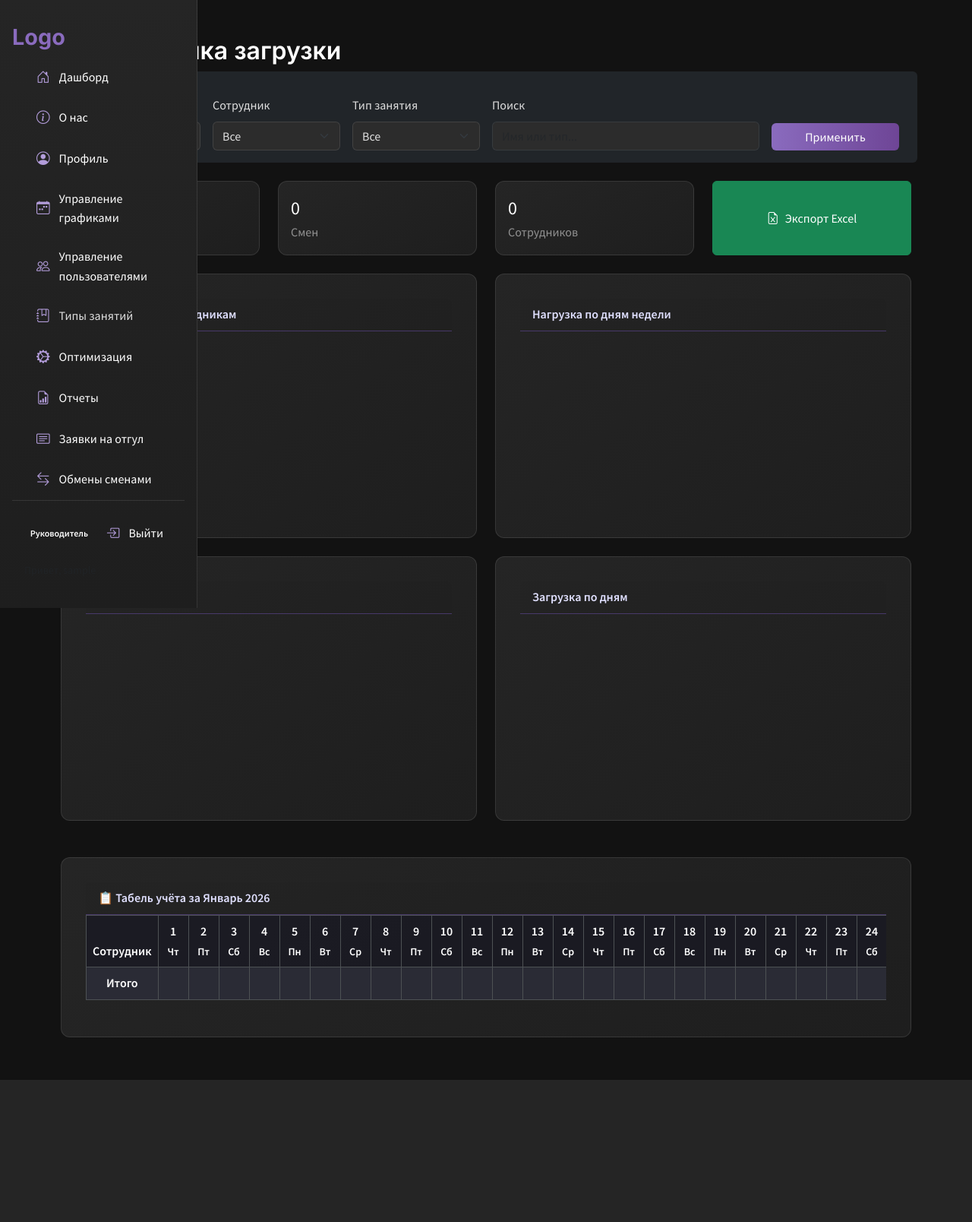
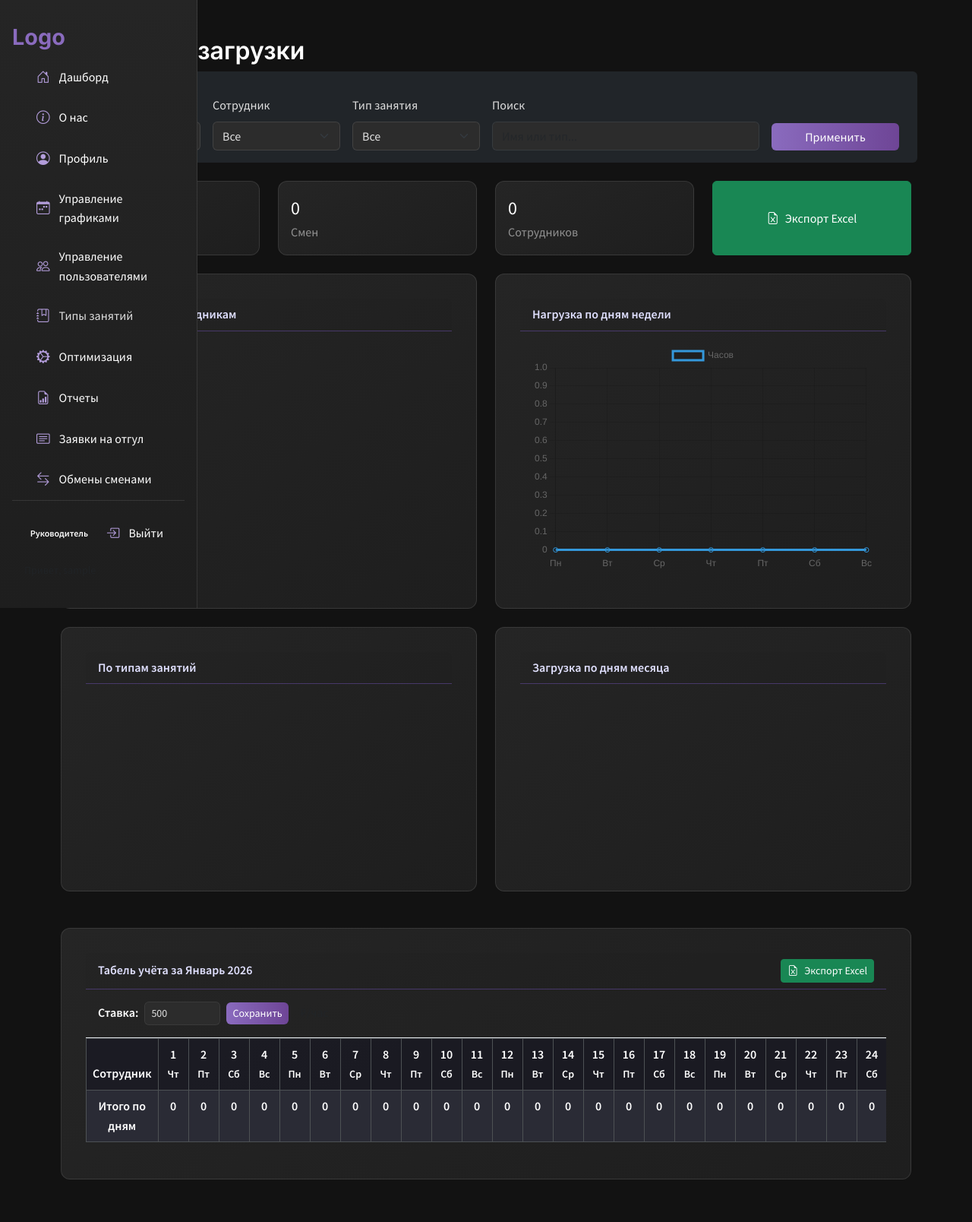
Before and after one commit to milli-2005/cursach_flexible_schedule, a Django app: page /reports/ in a window 1280 px wide. Shown: the whole page at 76% size. Before the commit the page ends 1421 px from the top, so only its background shows below. Run offline with Django 5.2, Linux system fonts and the light colour scheme; the visitor is signed in with stand-in values (Sample User, id 1); data comes from the database, SQL or seed files in the repository; data that the repository does not hold is empty; a map, chart or similar area stays blank; parts of the project's set-up code (start-up, migrations or seed data) failed here and were passed over.

Commit message:
УРААААА, графики отображаются, можно изменить ставку за час (но по дефолту), все правильно считается: часы и по дням, и за весь период, и зп " - " при выходе из аккаунта, цена возвращается по дефолту, экспорт пока не работает, сделать выбор периода в календарике

```diff
--- a/schedule_optimizer/core/templatetags/custom_filters.py
+++ b/schedule_optimizer/core/templatetags/custom_filters.py
@@ -12,3 +12,12 @@ def hadd(value, arg):
         return float(value) + float(arg)
     except (ValueError, TypeError):
         return value
+
+
+#    Это гарантирует целые числа без .0.
+@register.filter
+def multiply(value, arg):
+    try:
+        return int(float(value) * float(arg))
+    except (ValueError, TypeError):
+        return 0
--- a/schedule_optimizer/core/views.py
+++ b/schedule_optimizer/core/views.py
@@ -937,6 +937,19 @@ def reports_view(request):
         messages.error(request, "Доступ запрещён.")
         return redirect('dashboard')
 
+    # Ставка за час (по умолчанию 500 руб)
+    hour_rate = request.session.get('hour_rate', 500)
+    if 'set_hour_rate' in request.GET:
+        try:
+            new_rate = float(request.GET['hour_rate'])
+            if new_rate >= 0:
+                request.session['hour_rate'] = new_rate
+                hour_rate = new_rate
+                messages.success(request, f"Ставка обновлена: {hour_rate} ₽/час")
+        except ValueError:
+            messages.error(request, "Введите корректную ставку")
+
+
     period = request.GET.get('period', 'month')
     employee_id = request.GET.get('employee')
     workout_id = request.GET.get('workout')
@@ -998,6 +1011,12 @@ def reports_view(request):
         workout_hours[a.workout_type.name] += dur
         date_hours[a.date] += dur
 
+    # === СУММА ЧАСОВ ПО ДНЯМ (для строки "Итого по дням") ===
+    daily_totals = []
+    for d in all_dates:
+        total = sum(data[emp.id].get(d, 0) for emp in employees)
+        daily_totals.append(int(total))  # целое число
+
     total_hours = {}
     total_shifts = {}
     for emp in employees:
@@ -1035,6 +1054,8 @@ def reports_view(request):
         'total_all_assignments': assignments.count(),
         'active_employees': len(employees),
         'chart_data_json': json.dumps(chart_data, ensure_ascii=False),
+        'hour_rate': hour_rate,
+        'daily_totals': daily_totals,
     }
     return render(request, 'core/reports/reports.html', context)
 
--- a/schedule_optimizer/templates/core/reports/reports.html
+++ b/schedule_optimizer/templates/core/reports/reports.html
@@ -5,7 +5,8 @@
 
 {% block content %}
 <div class="management-container">
-    <h2 class="mb-4">📊 Аналитика загрузки</h2>
+    <h2 class="mb-4">Аналитика загрузки</h2>
+</div>
 
     <!-- ФИЛЬТРЫ -->
     <form method="get" class="row g-3 mb-4 p-3 bg-dark rounded">
@@ -98,17 +99,38 @@
         </div>
         <div class="col-lg-6 mb-4">
             <div class="card h-100">
-                <div class="card-header">Загрузка по дням</div>
+                <div class="card-header">Загрузка по дням месяца</div>
                 <div class="card-body"><canvas id="chart-dates" height="200"></canvas></div>
             </div>
         </div>
     </div>
 
-    <!-- ТАБЕЛЬ -->
+    <!-- === ТАБЕЛЬ УЧЁТА РАБОЧЕГО ВРЕМЕНИ === -->
 <div class="card mb-4">
     <div class="card-header d-flex justify-content-between align-items-center">
-            <span>📋 Табель учёта за {{ all_dates.0|date:"F Y" }}</span>
+        <span>Табель учёта за {{ all_dates.0|date:"F Y" }}</span>
+        <a href="{% url 'export_operational_excel' %}?{% if period %}period={{ period }}&{% endif %}{% if employee_id != 'all' %}employee={{ employee_id }}&{% endif %}{% if workout_id != 'all' %}workout={{ workout_id }}&{% endif %}{% if search_query %}search={{ search_query }}{% endif %}"
+           class="btn btn-success btn-sm">
+            <i class="bi bi-file-earmark-excel me-2"></i>Экспорт Excel
+        </a>
     </div>
+
+    <!-- СТАВКА ЗА ЧАС — ВНУТРИ КАРТОЧКИ -->
+    <div class="card-body border-bottom">
+        <form method="get" class="d-inline-flex align-items-center gap-2">
+            {% for key, value in request.GET.items %}
+                {% if key != 'hour_rate' and key != 'set_hour_rate' %}
+                    <input type="hidden" name="{{ key }}" value="{{ value }}">
+                {% endif %}
+            {% endfor %}
+            <strong>Ставка:</strong>
+            <input type="number" name="hour_rate" value="{{ hour_rate }}" min="0" step="1" class="form-control form-control-sm" style="width:100px;">
+            <button type="submit" name="set_hour_rate" class="btn btn-sm btn-primary">Сохранить</button>
+            <span class="ms-2 text-muted">₽/час</span>
+        </form>
+    </div>
+
+    <!-- ТАБЛИЦА -->
     <div class="card-body p-0">
         <div class="table-responsive">
             <table class="table table-bordered table-dark text-center">
@@ -120,8 +142,8 @@
                                 {{ d.day }}<br><small>{{ d|date:"D" }}</small>
                             </th>
                         {% endfor %}
-                            <th>Смен</th>
                         <th>Часов</th>
+                        <th>ЗП</th>
                     </tr>
                 </thead>
                 <tbody>
@@ -131,42 +153,37 @@
                             {% for d in all_dates %}
                                 {% with hours=data|get_item:emp.id|get_item:d %}
                                     <td class="{% if hours > 0 %}bg-success text-white{% else %}bg-light text-dark{% endif %}">
-                                            {% if hours > 0 %}{{ hours|floatformat:1 }}{% else %}0{% endif %}
+                                        {% if hours > 0 %}{{ hours|floatformat:0 }}{% else %}0{% endif %}
                                     </td>
                                 {% endwith %}
                             {% endfor %}
-                                <td>{{ total_shifts|get_item:emp.id }}</td>
-                                <td>{{ total_hours|get_item:emp.id }}</td>
+                            <td>{{ total_hours|get_item:emp.id|floatformat:0 }}</td>
+                            <td>{{ total_hours|get_item:emp.id|multiply:hour_rate|floatformat:0 }}</td>
                         </tr>
                     {% endfor %}
+
+                    <!-- ИТОГО ПО ДНЯМ -->
                     <tr class="fw-bold bg-secondary">
-                            <td>Итого</td>
-                            {% for d in all_dates %}
-                                <td>
-                                    {% with total=0 %}
-                                        {% for emp in employees %}
-                                            {% with h=data|get_item:emp.id|get_item:d %}
-                                                {% if h > 0 %}
-                                                    {% with total=total|hadd:h %}
-                                                        {{ total|floatformat:1 }}
-                                                    {% endwith %}
-                                                {% endif %}
-                                            {% endwith %}
+    <td>Итого по дням</td>
+    {% for total in daily_totals %}
+        <td>{{ total|floatformat:0 }}</td>
     {% endfor %}
-                                    {% endwith %}
-                                </td>
-                            {% endfor %}
-                            <td>{{ total_shifts.values|length }}</td>
-                            <td>{{ total_all_hours|floatformat:2 }}</td>
+    <td>{{ total_all_hours|floatformat:0 }}</td>
+    <td>{{ total_all_hours|multiply:hour_rate|floatformat:0 }}</td>
 </tr>
                 </tbody>
             </table>
         </div>
     </div>
 </div>
+
 </div>
 
-<!-- ДАННЫЕ ДЛЯ ГРАФИКОВ -->
+
+
+
+
+<!-- ДАННЫЕ -->
 <script id="report-data" type="application/json">
 {{ chart_data_json|safe }}
 </script>
@@ -191,7 +208,14 @@ document.addEventListener('DOMContentLoaded', function() {
     if (empEl && data.empNames?.length > 0) {
         new Chart(empEl.getContext('2d'), {
             type: 'bar',
-             { labels: data.empNames, datasets: [{ label: 'Часов',  data.empValues, backgroundColor: '#9b59b6' }] },
+            data: {
+                labels: data.empNames,
+                datasets: [{
+                    label: 'Часов',
+                    data: data.empValues,
+                    backgroundColor: '#9b59b6'
+                }]
+            },
             options: { responsive: true, scales: { y: { beginAtZero: true } } }
         });
     }
@@ -201,7 +225,16 @@ document.addEventListener('DOMContentLoaded', function() {
     if (daysEl && data.dayLabels?.length > 0) {
         new Chart(daysEl.getContext('2d'), {
             type: 'line',
-             { labels: data.dayLabels, datasets: [{ label: 'Часов',  data.dayValues, borderColor: '#3498db', fill: false, tension: 0.3 }] },
+            data: {
+                labels: data.dayLabels,
+                datasets: [{
+                    label: 'Часов',
+                    data: data.dayValues,
+                    borderColor: '#3498db',
+                    fill: false,
+                    tension: 0.3
+                }]
+            },
             options: { responsive: true, scales: { y: { beginAtZero: true } } }
         });
     }
@@ -211,7 +244,13 @@ document.addEventListener('DOMContentLoaded', function() {
     if (wtEl && data.workoutLabels?.length > 0) {
         new Chart(wtEl.getContext('2d'), {
             type: 'doughnut',
-             { labels: data.workoutLabels, datasets: [{  data.workoutValues, backgroundColor: ['#e74c3c', '#3498db', '#2ecc71', '#f39c12'] }] },
+            data: {
+                labels: data.workoutLabels,
+                datasets: [{
+                    data: data.workoutValues,
+                    backgroundColor: ['#e74c3c', '#3498db', '#2ecc71', '#f39c12']
+                }]
+            },
             options: { responsive: true, plugins: { legend: { position: 'right' } } }
         });
     }
@@ -221,7 +260,14 @@ document.addEventListener('DOMContentLoaded', function() {
     if (datesEl && data.dateLabels?.length > 0) {
         new Chart(datesEl.getContext('2d'), {
             type: 'bar',
-             { labels: data.dateLabels, datasets: [{ label: 'Часов',  data.dateValues, backgroundColor: '#3498db' }] },
+            data: {
+                labels: data.dateLabels,
+                datasets: [{
+                    label: 'Часов',
+                    data: data.dateValues,
+                    backgroundColor: '#3498db'
+                }]
+            },
             options: { responsive: true, scales: { y: { beginAtZero: true } } }
         });
     }
```
Lines whose indentation alone changed are shown as unchanged.
